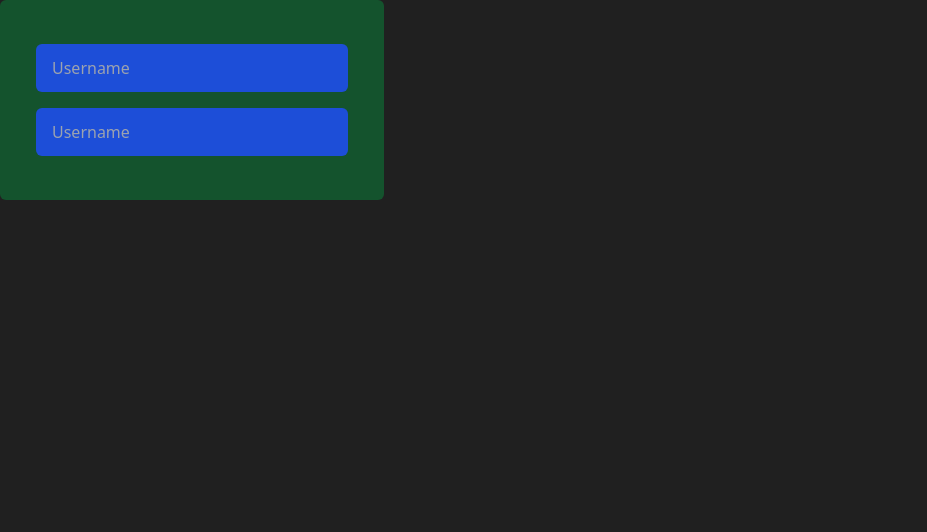
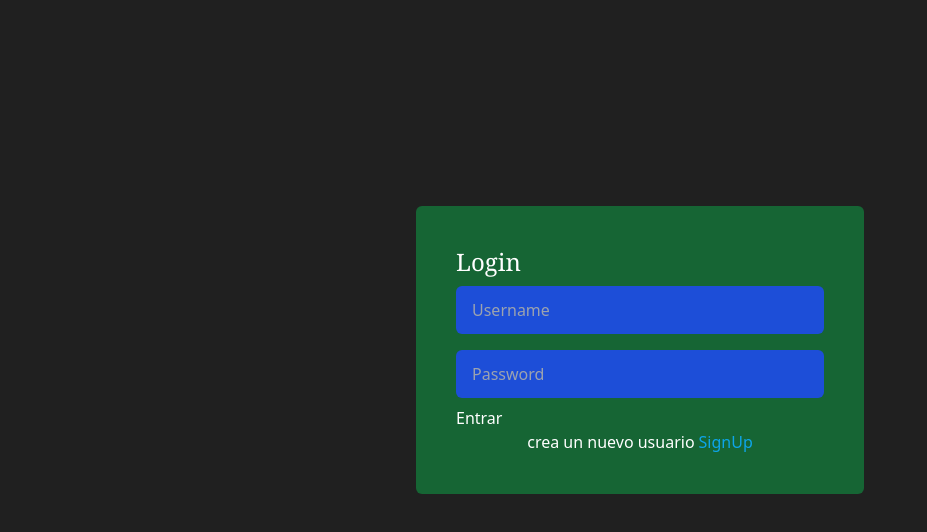
Before and after one commit to randysmc/SegundoProyectoArchivos, a React (Vite) app in the folder client/: page /login in a window 1280 px wide. Shown: the top 532 px of the page, without its empty margins (0-927 px from the left). Built offline with nearby package versions, Linux system fonts and the light colour scheme.

Commit message:
login del usuario

```diff
--- a/client/src/api/auth.js
+++ b/client/src/api/auth.js
@@ -3,3 +3,5 @@ import axios from 'axios'
 const API = 'http://localhost:4000/api/auth'
 
 export const registerRequest = user => axios.post(`${API}/register`, user);
+
+export const loginRequest = user => axios.post(`${API}/login`, user)
--- a/client/src/context/AuthContext.jsx
+++ b/client/src/context/AuthContext.jsx
@@ -1,5 +1,5 @@
-import { createContext, useState, useContext } from "react";
-import { registerRequest } from "../api/auth";
+import { createContext, useState, useContext, useEffect } from "react";
+import { registerRequest, loginRequest } from "../api/auth";
 
 export const AuthContext = createContext();
 
@@ -28,13 +28,34 @@ export const AuthProvider = ({ children }) => {
     }
   };
 
+  const signin = async(user) => {
+    try {
+      const res = await loginRequest(user);
+      console.log(res)
+    } catch (error) {
+      //console.log(error)
+      setErrors(error.response.data);
+    }
+  }
+
+  useEffect(() => {
+    if(errors.length >0) {
+      const timer = setTimeout(() =>{
+        setErrors([])
+      },5000)
+      return() => clearTimeout(timer);
+    }
+  }, [errors])
+
   return (
     <AuthContext.Provider
       value={{
         signup,
+        signin,
         user,
         isAuthenticated,
-        errors
+        errors,
+
       }}
     >
       {children}
--- a/client/src/pages/LoginPage.jsx
+++ b/client/src/pages/LoginPage.jsx
@@ -1,23 +1,58 @@
-
-
+import { useForm } from "react-hook-form";
+import { useAuth } from "../context/AuthContext";
+import { Link } from "react-router-dom";
 
 function LoginPage() {
+  const {
+    register,
+    handleSubmit,
+    formState: { errors },
+  } = useForm();
+
+  const { signin, errors: signinErrors } = useAuth();
+
+  const onSubmit = handleSubmit((data) => {
+    signin(data);
+  });
 
   return (
-    <div className="bg-green-900 max-w-sm p-9 rounded-md">
-      <form>
+    <div className=" flex h-[calc(100vh-100px)] items-center justify-center">
+      <div className="bg-green-800 max-w-md w-full p-10 rounded-md">
+      {
+      signinErrors.map((error, i) => (
+        <div className="bg-red-500 p-2 text-white" key={i}>
+          {error}
+          </div>
+      ))}
+
+        <h1 className="text-2xl font-serif">Login</h1>
+        <form onSubmit={onSubmit}>
           <input
             type="text"
+            {...register("username", { required: true })}
             className="w-full bg-blue-700 text-amber-700 px-4 py-3 rounded-md my-2"
             placeholder="Username"
           />
+          {errors.username && (
+            <p className="text-red-500">Username is required </p>
+          )}
 
           <input
-          type="text"
+            type="password"
+            {...register("password", { required: true })}
             className="w-full bg-blue-700 text-amber-700 px-4 py-3 rounded-md my-2"
-          placeholder="Username"
+            placeholder="Password"
           />
+          {errors.password && (
+            <p className="text-red-500">Password is required </p>
+          )}
+          <button type="submit">Entrar</button>
         </form>
+
+        <p className="flex gap-x-1 justify-center">
+            crea un nuevo usuario <Link to="/register" className="text-sky-500">SignUp</Link>
+        </p>
+      </div>
     </div>
   );
 }
--- a/client/src/pages/RegisterPage.jsx
+++ b/client/src/pages/RegisterPage.jsx
@@ -1,7 +1,7 @@
 import { useForm } from "react-hook-form";
 import { useAuth } from "../context/AuthContext";
 import { useEffect } from "react";
-import { useNavigate } from "react-router-dom";
+import { useNavigate, Link } from "react-router-dom";
 
 function RegisterPage() {
   const {
@@ -9,7 +9,9 @@ function RegisterPage() {
     handleSubmit,
     formState: { errors },
   } = useForm();
-  const { signup, isAuthenticated, errors: RegisterErrors } = useAuth();
+
+  const { signup, isAuthenticated, errors: registerErrors } = useAuth();
+
   const navigate = useNavigate();
 
   useEffect(() => {
@@ -25,7 +27,7 @@ function RegisterPage() {
 
     <div className="bg-gray-800 max-w-md p-10 rounded-md">
       {
-      RegisterErrors.map((error, i) => (
+      registerErrors.map((error, i) => (
         <div className="bg-red-500 p-2 text-white" key={i}>
           {error}
           </div>
@@ -54,6 +56,9 @@ function RegisterPage() {
         )}
         <button type="submit">Register</button>
       </form>
+      <p className="flex gap-x-1 justify-center">
+            Ya tienes una cuenta <Link to="/login" className="text-sky-500">Signin</Link>
+        </p>
     </div>
   );
 }
```
Lines whose indentation alone changed are shown as unchanged.
